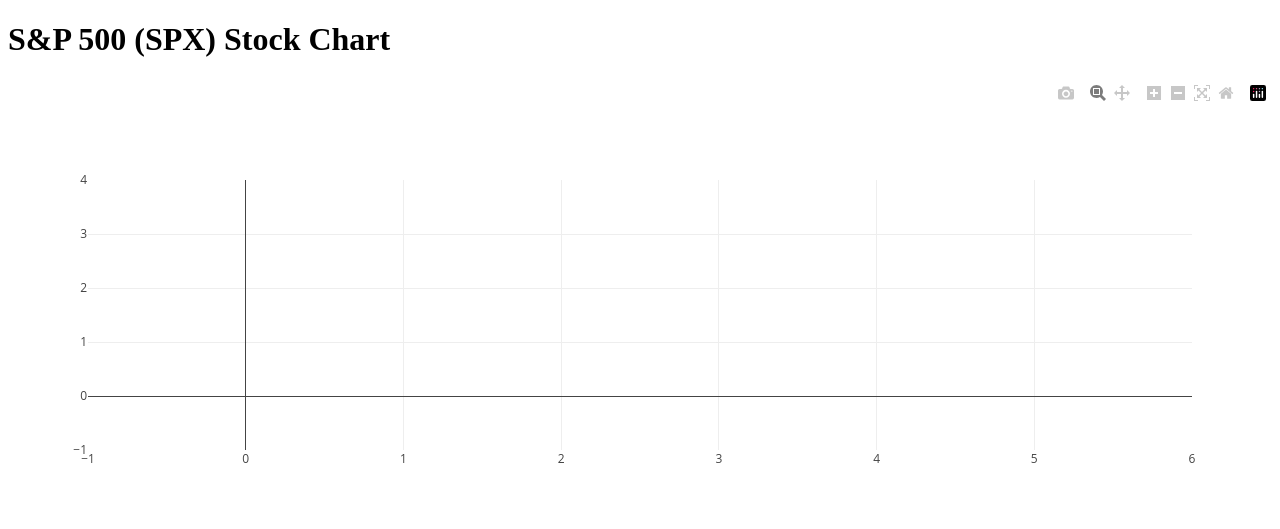
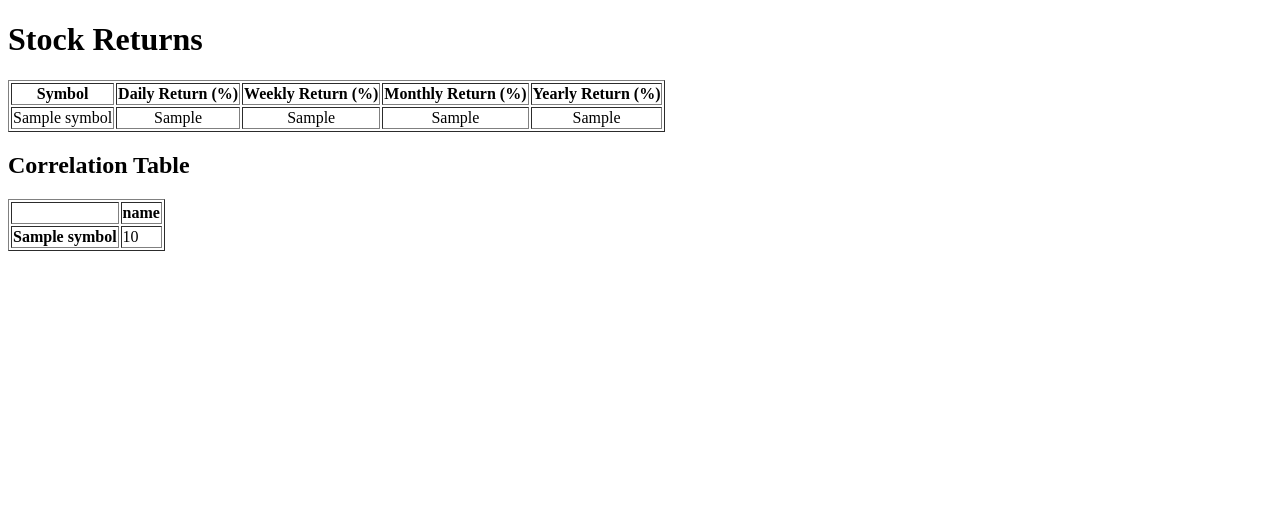
Before and after one commit to kustex/flask-stocks, a Flask app: template templates/index.html in a window 1280 px wide. Shown: the top 529 px of the page. Run offline with Flask 3, Linux system fonts and the light colour scheme; the template is opened without the code that fills it: most values are stand-ins (such as "Sample title", 1, 10 or a date in 2020); some libraries are stand-ins or nearby versions.

Commit message:
added functionality to show returns of multiple stocks + correlations between them

```diff
--- a/app.py
+++ b/app.py
@@ -1,19 +1,96 @@
-from flask import Flask, render_template
 import yfinance as yf
+import pandas as pd
 import plotly.express as px
+import plotly.graph_objs as go
+import os
+import sqlite3
+
+from flask import Flask, render_template, request
 
 app = Flask(__name__)
+# Get the absolute path to the directory of the current script
+current_directory = os.path.dirname(os.path.abspath(__file__))
+DATABASE_PATH = os.path.join(current_directory, 'stock_data.db')
+
+# Function to calculate percentage returns
+def calculate_returns(stock_data):
+    # Calculate daily, weekly, monthly, and yearly returns
+    stock_data = stock_data.set_index('Date')
+    close_prices = stock_data['Close']
+    daily_return = close_prices.pct_change(periods=1).iloc[-1] * 100
+
+    # Weekly return (assuming 5 trading days in a week)
+    weekly_return = close_prices.pct_change(periods=5).iloc[-1] * 100
+
+    # Monthly return (assuming 20 trading days in a month)
+    monthly_return = close_prices.pct_change(periods=20).iloc[-1] * 100
+
+    # Yearly return (assuming 252 trading days in a year)
+    yearly_return = close_prices.pct_change(periods=252).iloc[-1] * 100
+
+    return round(daily_return, 2), round(weekly_return, 2), round(monthly_return, 2), round(yearly_return, 2)
+
+def create_database():
+    conn = sqlite3.connect(DATABASE_PATH)
+    cursor = conn.cursor()
+    cursor.execute('''CREATE TABLE IF NOT EXISTS stock_data (
+                        symbol TEXT,
+                        date DATE,
+                        open REAL,
+                        high REAL,
+                        low REAL,
+                        close REAL,
+                        volume INTEGER,
+                        PRIMARY KEY (symbol, date)
+                     )''')
+    conn.commit()
+    conn.close()
+
+def fetch_stock_data(symbol, period='2y', interval='1d'):
+    conn = sqlite3.connect(DATABASE_PATH)
+    cursor = conn.cursor()
+    cursor.execute("SELECT * FROM stock_data WHERE symbol=? AND date >= date('now', '-2 year')", (symbol,))
+    data = cursor.fetchall()
+    conn.close()
+
+    if not data:
+        # If data not found in the database, fetch from yfinance
+        stock_data = yf.Ticker(symbol).history(period=period, interval=interval)
+        stock_data = stock_data[['Open', 'High', 'Low', 'Close', 'Volume']]  # Select required columns
+        stock_data.reset_index(inplace=True)
+
+        # Store data in the database for future use
+        conn = sqlite3.connect(DATABASE_PATH)
+        stock_data.to_sql('stock_data', conn, if_exists='append', index=False)
+        conn.close()
+    else:
+        # If data found in the database, convert it to DataFrame
+        columns = ['symbol', 'date', 'open', 'high', 'low', 'close', 'volume']
+        stock_data = pd.DataFrame(data, columns=columns)
+    return stock_data
 
 @app.route('/')
 def index():
-    # Fetch SPX data using yfinance
-    spx_data = yf.download('^GSPC', start='2022-01-01', end='2023-01-01')
+    create_database()
+    symbols = ['TSLA', 'MSFT', 'GOOGL', 'NVDA', 'NFLX']
+    interval = '1d'
 
-    # Create an interactive plot using Plotly
-    fig = px.line(spx_data, x=spx_data.index, y='Close', title='S&P 500 (SPX) Stock Chart')
-    graphJSON = fig.to_json()
+    returns_data = {}
+    for symbol in symbols:
+        stock_data = fetch_stock_data(symbol)
+        daily_return, weekly_return, monthly_return, yearly_return = calculate_returns(stock_data)
+        returns_data[symbol] = {
+            'daily_return': daily_return,
+            'weekly_return': weekly_return,
+            'monthly_return': monthly_return,
+            'yearly_return': yearly_return
+        }
 
-    return render_template('index.html', graphJSON=graphJSON)
+    # Calculate correlation between stock returns
+    returns_df = pd.DataFrame({symbol: fetch_stock_data(symbol)['Close'].pct_change() for symbol in symbols})
+    correlation_table = returns_df.corr()
+
+    return render_template('index.html', returns_data=returns_data, correlation_table=correlation_table)
 
 if __name__ == '__main__':
     app.run(host='0.0.0.0', port=5000, debug=True)
--- a/templates/index.html
+++ b/templates/index.html
@@ -1,24 +1,94 @@
-<!DOCTYPE html>
+<!doctype html>
 <html lang="en">
+<head>
+    <meta charset="utf-8">
+    <title>Stock Returns</title>
+    <style>
+        .sorted {
+            background-color: lightgrey;
+        }
 
-<head>
-    <meta charset="UTF-8">
-    <meta name="viewport" content="width=device-width, initial-scale=1.0">
-    <title>SPX Stock Chart</title>
-    <script src="https://cdn.plot.ly/plotly-latest.min.js"></script>
+        #returnsTable td {
+            text-align: center;
+        }
+    </style>
+    <script>
+        function sortTable(columnIndex, isNumeric) {
+            var table, rows, switching, i, x, y, shouldSwitch;
+            table = document.getElementById("returnsTable");
+            switching = true;
+
+            // Remove the 'sorted' class from all header cells
+            var headerCells = document.getElementsByTagName("th");
+            for (var i = 0; i < headerCells.length; i++) {
+                headerCells[i].classList.remove("sorted");
+            }
+
+            // Add the 'sorted' class to the clicked header cell
+            var clickedHeader = document.getElementsByTagName("th")[columnIndex];
+            clickedHeader.classList.add("sorted");
+
+            while (switching) {
+                switching = false;
+                rows = table.rows;
+
+                for (i = 1; i < (rows.length - 1); i++) {
+                    shouldSwitch = false;
+                    x = isNumeric ? parseFloat(rows[i].getElementsByTagName("td")[columnIndex].textContent) :
+                                    rows[i].getElementsByTagName("td")[columnIndex].textContent.toLowerCase();
+                    y = isNumeric ? parseFloat(rows[i + 1].getElementsByTagName("td")[columnIndex].textContent) :
+                                    rows[i + 1].getElementsByTagName("td")[columnIndex].textContent.toLowerCase();
+
+                    if (x > y) {
+                        shouldSwitch = true;
+                        break;
+                    }
+                }
+
+                if (shouldSwitch) {
+                    rows[i].parentNode.insertBefore(rows[i + 1], rows[i]);
+                    switching = true;
+                }
+            }
+        }
+    </script>
 </head>
-
 <body>
-    <h1>S&P 500 (SPX) Stock Chart</h1>
-    <div id="chart"></div>
-
-    <script>
-        // Parse the graphJSON data passed from Flask into a JavaScript object
-        var graphJSON = {{ graphJSON | safe }};
-
-        // Render the Plotly chart using the parsed JSON data
-        Plotly.newPlot('chart', graphJSON.data, graphJSON.layout);
-    </script>
+    <h1>Stock Returns</h1>
+    <table border="1" id="returnsTable">
+        <tr>
+            <th onclick="sortTable(0, false)">Symbol</th>
+            <th onclick="sortTable(1, true)">Daily Return (%)</th>
+            <th onclick="sortTable(2, true)">Weekly Return (%)</th>
+            <th onclick="sortTable(3, true)">Monthly Return (%)</th>
+            <th onclick="sortTable(4, true)">Yearly Return (%)</th>
+        </tr>
+        {% for symbol, returns in returns_data.items() %}
+        <tr>
+            <td>{{ symbol }}</td>
+            <td>{{ returns['daily_return'] }}</td>
+            <td>{{ returns['weekly_return'] }}</td>
+            <td>{{ returns['monthly_return'] }}</td>
+            <td>{{ returns['yearly_return'] }}</td>
+        </tr>
+        {% endfor %}
+    </table>
+    <h2>Correlation Table</h2>
+    <table border="1">
+        <tr>
+            <th></th>
+            {% for symbol in returns_data.keys() %}
+            <th>{{ symbol }}</th>
+            {% endfor %}
+        </tr>
+        {% for symbol, correlations in correlation_table.items() %}
+        <tr>
+            <td><strong>{{ symbol }}</strong></td>
+            {% for correlation in correlations %}
+            <td>{{ correlation|round(2) }}</td>
+            {% endfor %}
+        </tr>
+        {% endfor %}
+    </table>
 </body>
-
 </html>
```
Also changed, not shown: 1 other file.
